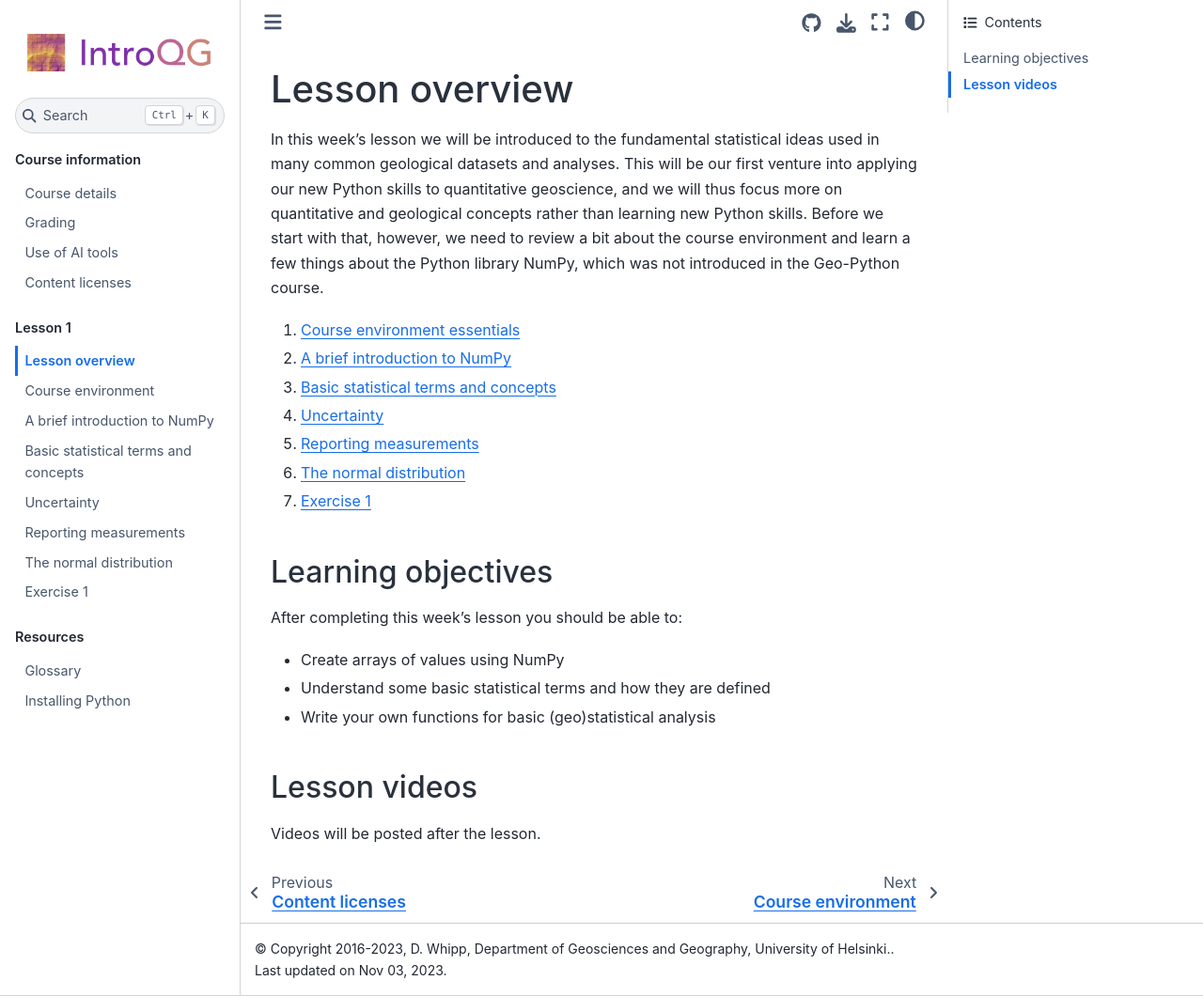
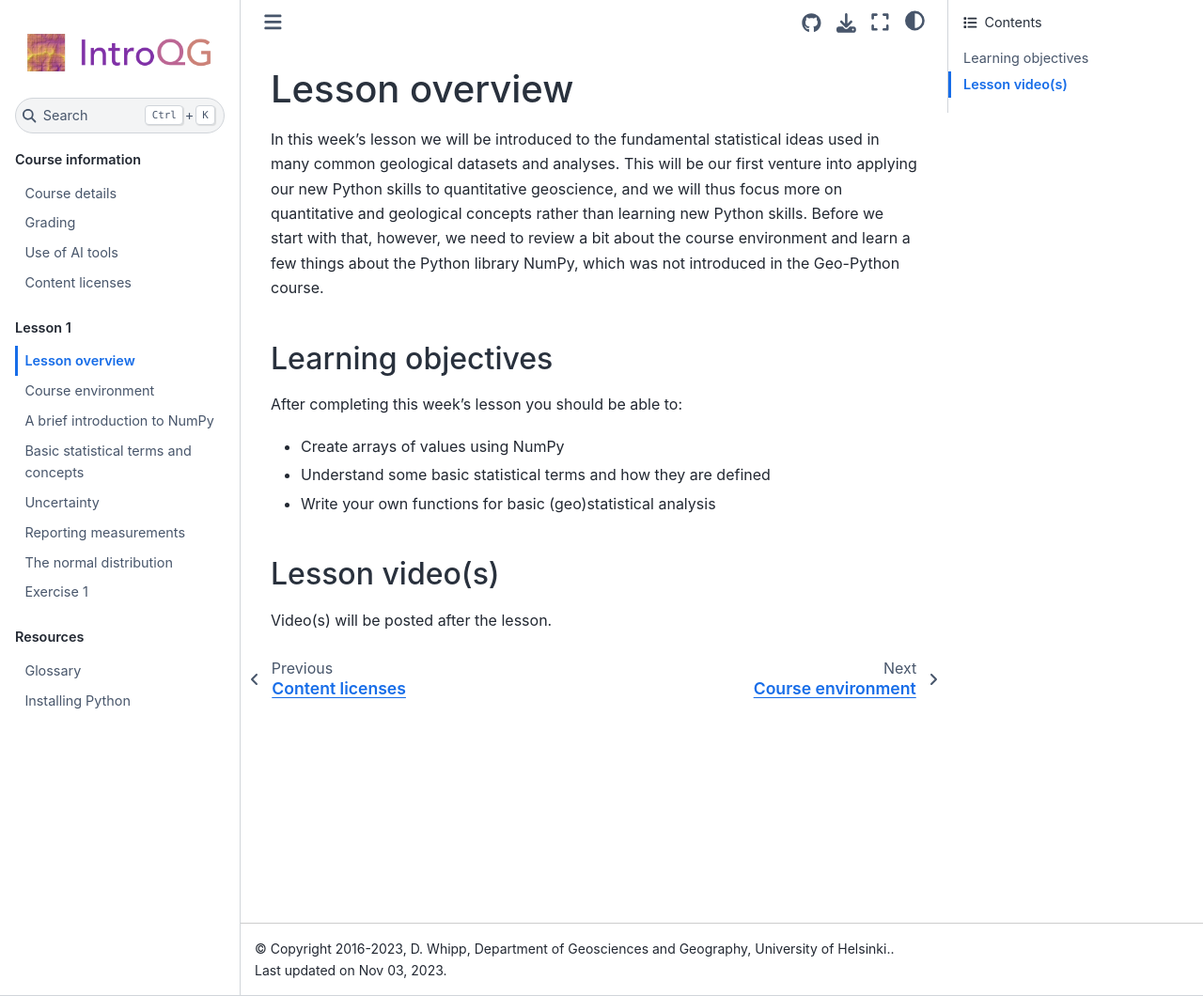
Before and after one commit to IntroQG/site, a Sphinx documentation site: the page built from source/lessons/L1/overview.rst, in a window 1280 px wide and 1060 px high. Shown: the whole window at 94% size. Built offline with Sphinx 7.4.7 and the Sphinx Book theme 1.1.4, drawn with Linux system fonts in a browser that asks for light colours.

Commit message:
Remove links to lesson materials from overview page

```diff
--- a/source/lessons/L1/overview.rst
+++ b/source/lessons/L1/overview.rst
@@ -5,26 +5,19 @@ In this week's lesson we will be introduced to the fundamental statistical ideas
 This will be our first venture into applying our new Python skills to quantitative geoscience, and we will thus focus more on quantitative and geological concepts rather than learning new Python skills.
 Before we start with that, however, we need to review a bit about the course environment and learn a few things about the Python library NumPy, which was not introduced in the Geo-Python course.
 
-1. `Course environment essentials <course-environment>`_
-2. `A brief introduction to NumPy <../../notebooks/L1/numpy.html>`_
-3. `Basic statistical terms and concepts <../../notebooks/L1/basic-terms.html>`_
-4. `Uncertainty <../../notebooks/L1/uncertainty.html>`_
-5. `Reporting measurements <../../notebooks/L1/reporting-measurements.html>`_
-6. `The normal distribution <../../notebooks/L1/normal-distribution.html>`_
-7. :doc:`Exercise 1 <exercise-1>`
-
 Learning objectives
 -------------------
+
 After completing this week's lesson you should be able to:
 
 - Create arrays of values using NumPy
 - Understand some basic statistical terms and how they are defined
 - Write your own functions for basic (geo)statistical analysis
 
-Lesson videos
--------------
+Lesson video(s)
+---------------
 
-Videos will be posted after the lesson.
+Video(s) will be posted after the lesson.
 
 ..
     .. admonition:: Lesson 1.1 - Course overview, a brief introduction to NumPy
```
